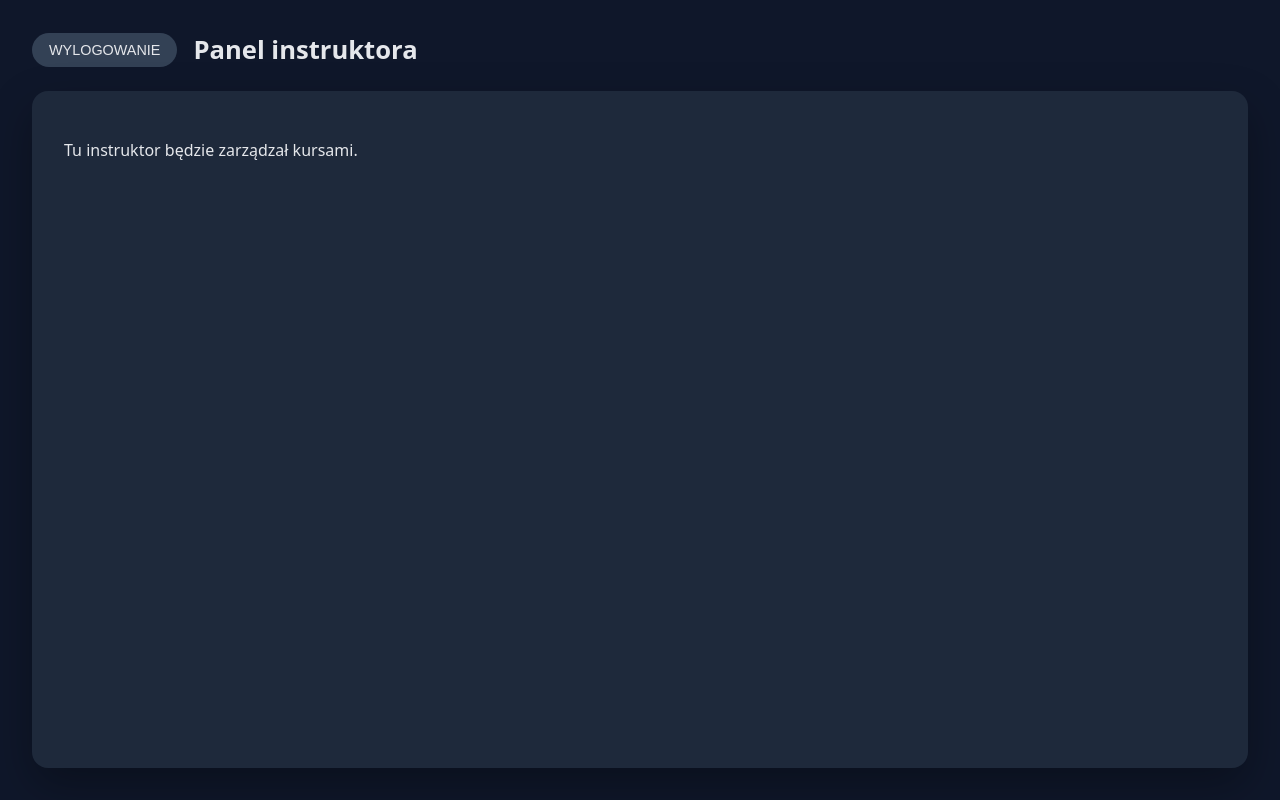
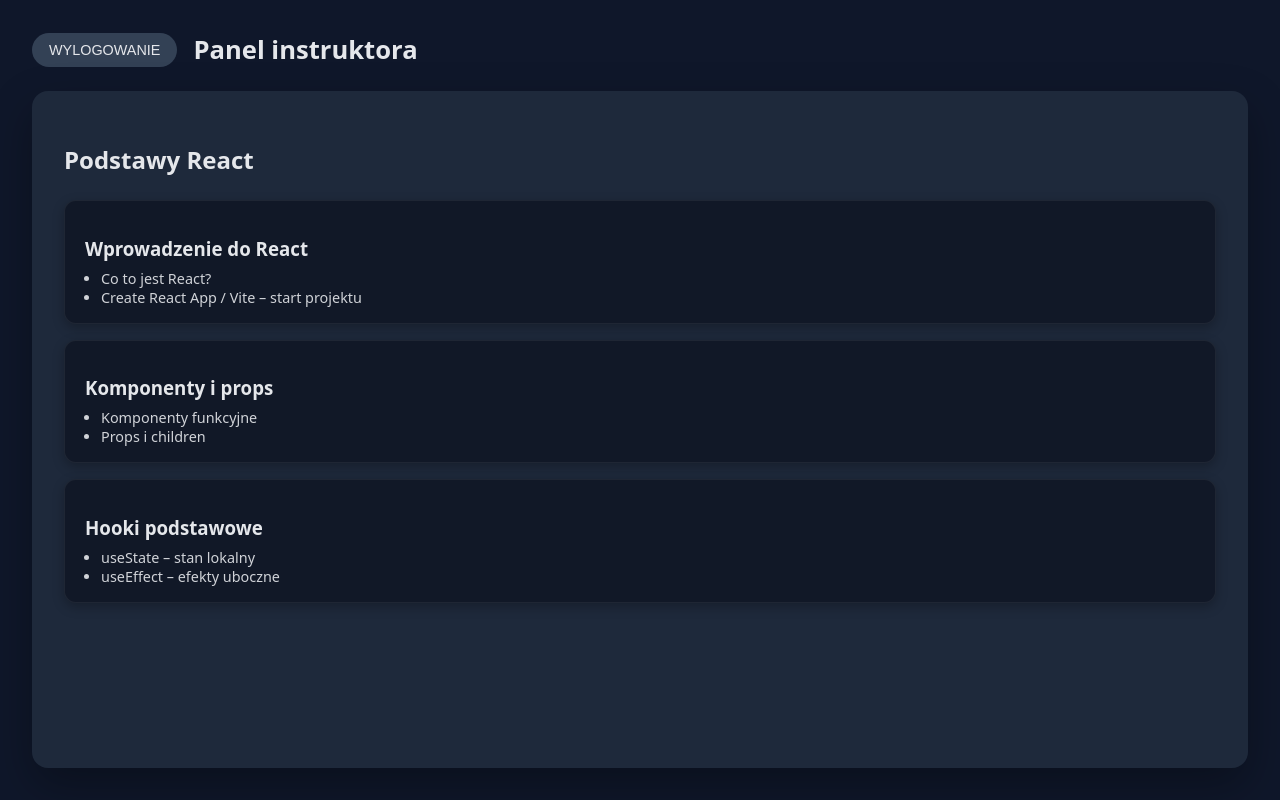
Before and after one commit to Vera-Kibin/LMS-frontend-development, a React (Vite) app in the folder learning_management_system/: page /login in a window 1280 px wide. Both pictures are taken after a click on the button "INSTRUKTOR". Built offline with nearby package versions, Linux system fonts and the light colour scheme.

Commit message:
ADD: Drag and Drop(wlasny, stan lokalny), tylko dla modules, jeszcze bez przycisk. EDIT

```diff
--- /dev/null
+++ b/learning_management_system/src/components/CourseStruktura.jsx
@@ -0,0 +1,31 @@
+import SortableList from "./SortableList.jsx";
+
+export default function CourseStruktura({
+  course,
+  editable = false,
+  onReorderModules,
+}) {
+  return (
+    <div className="course-outline">
+      <h2>{course.title}</h2>
+
+      <SortableList
+        items={course.modules}
+        editable={editable}
+        onReorder={onReorderModules}
+        className="course-modules"
+        itemClassName="module-card"
+        renderItem={(module) => (
+          <>
+            <h3 className="module-card__title">{module.title}</h3>
+            <ul className="module-card__lessons">
+              {module.lessons.map((lesson) => (
+                <li key={lesson.id}>{lesson.title}</li>
+              ))}
+            </ul>
+          </>
+        )}
+      />
+    </div>
+  );
+}
--- /dev/null
+++ b/learning_management_system/src/components/SortableList.jsx
@@ -0,0 +1,73 @@
+import { useState } from "react";
+
+export default function SortableList({
+  items = [],
+  editable = false,
+  onReorder,
+  renderItem,
+  className = "",
+  itemClassName = "",
+}) {
+  const [dragged, setDragged] = useState(null);
+  const [dragOver, setDragOver] = useState(null);
+
+  function handleDragStart(e, elId) {
+    if (!editable) return;
+    setDragged(elId);
+    e.dataTransfer.effectAllowed = "move";
+  }
+
+  function handleDragOver(e, elId) {
+    if (!editable) return;
+    e.preventDefault();
+    if (elId !== dragOver) {
+      setDragOver(elId);
+    }
+  }
+
+  function handleDragLeave() {
+    if (!editable) return;
+    setDragOver(null);
+  }
+
+  function handleDrop(e, elId) {
+    if (!editable) return;
+    e.preventDefault();
+    if (!dragged || dragged === elId) return;
+
+    if (onReorder) {
+      onReorder(dragged, elId);
+    }
+
+    setDragged(null);
+    setDragOver(null);
+  }
+
+  function handleDragEnd() {
+    if (!editable) return;
+    setDragged(null);
+    setDragOver(null);
+  }
+
+  return (
+    <div className={`sortable-list ${className}`}>
+      {items.map((item) => (
+        <div
+          key={item.id}
+          className={
+            `${itemClassName}` +
+            (editable && item.id === dragOver ? " module-card--drag-over" : "")
+          }
+          draggable={editable}
+          onDragStart={(e) => handleDragStart(e, item.id)}
+          onDragOver={(e) => handleDragOver(e, item.id)}
+          onDragLeave={handleDragLeave}
+          onDrop={(e) => handleDrop(e, item.id)}
+          onDragEnd={handleDragEnd}
+        >
+          {renderItem(item)}
+        </div>
+      ))}
+    </div>
+  );
+}
--- /dev/null
+++ b/learning_management_system/src/data/courses.jsx
@@ -0,0 +1,140 @@
+export const initialCourses = [
+  {
+    id: "c1",
+    title: "Podstawy React",
+    level: "beginner",
+    category: "Frontend",
+    modules: [
+      {
+        id: "c1-m1",
+        title: "Wprowadzenie do React",
+        lessons: [
+          {
+            id: "c1-m1-l1",
+            title: "Co to jest React?",
+            durationMinutes: 8,
+          },
+          {
+            id: "c1-m1-l2",
+            title: "Create React App / Vite – start projektu",
+            durationMinutes: 12,
+          },
+        ],
+      },
+      {
+        id: "c1-m2",
+        title: "Komponenty i props",
+        lessons: [
+          {
+            id: "c1-m2-l1",
+            title: "Komponenty funkcyjne",
+            durationMinutes: 10,
+          },
+          {
+            id: "c1-m2-l2",
+            title: "Props i children",
+            durationMinutes: 14,
+          },
+        ],
+      },
+      {
+        id: "c1-m3",
+        title: "Hooki podstawowe",
+        lessons: [
+          {
+            id: "c1-m3-l1",
+            title: "useState – stan lokalny",
+            durationMinutes: 15,
+          },
+          {
+            id: "c1-m3-l2",
+            title: "useEffect – efekty uboczne",
+            durationMinutes: 18,
+          },
+        ],
+      },
+    ],
+  },
+
+  {
+    id: "c2",
+    title: "Zaawansowany React",
+    level: "advanced",
+    category: "Frontend",
+    modules: [
+      {
+        id: "c2-m1",
+        title: "Optymalizacja",
+        lessons: [
+          {
+            id: "c2-m1-l1",
+            title: "React.memo i useMemo",
+            durationMinutes: 16,
+          },
+          {
+            id: "c2-m1-l2",
+            title: "useCallback i kosztowne komponenty",
+            durationMinutes: 20,
+          },
+        ],
+      },
+      {
+        id: "c2-m2",
+        title: "Zarządzanie stanem",
+        lessons: [
+          {
+            id: "c2-m2-l1",
+            title: "Context API w praktyce",
+            durationMinutes: 18,
+          },
+          {
+            id: "c2-m2-l2",
+            title: "Wprowadzenie do Redux Toolkit",
+            durationMinutes: 22,
+          },
+        ],
+      },
+    ],
+  },
+
+  {
+    id: "c3",
+    title: "TypeScript dla frontendowców",
+    level: "intermediate",
+    category: "TypeScript",
+    modules: [
+      {
+        id: "c3-m1",
+        title: "Podstawy TypeScript",
+        lessons: [
+          {
+            id: "c3-m1-l1",
+            title: "Typy podstawowe",
+            durationMinutes: 10,
+          },
+          {
+            id: "c3-m1-l2",
+            title: "Typy złożone (tablice, obiekty)",
+            durationMinutes: 14,
+          },
+        ],
+      },
+      {
+        id: "c3-m2",
+        title: "TS + React",
+        lessons: [
+          {
+            id: "c3-m2-l1",
+            title: "Typowanie propsów i stanu",
+            durationMinutes: 17,
+          },
+          {
+            id: "c3-m2-l2",
+            title: "Custom hooki z TypeScript",
+            durationMinutes: 19,
+          },
+        ],
+      },
+    ],
+  },
+];
--- a/learning_management_system/src/pages/InstructorDashboard.jsx
+++ b/learning_management_system/src/pages/InstructorDashboard.jsx
@@ -1,9 +1,33 @@
 import DashboardLayout from "../components/DashboardLayout.jsx";
+import { initialCourses } from "../data/courses.jsx";
+import { useState } from "react";
+import CourseStruktura from "../components/CourseStruktura.jsx";
+import { reOrder } from "../utils/reOrder.jsx";
 
 export default function InstructorDashboard() {
+  const [courses, setCourses] = useState(initialCourses);
+  const currentCourse = courses[0];
+
+  function handleReorderModules(fromId, toId) {
+    setCourses((prev) =>
+      prev.map((course) =>
+        course.id === currentCourse.id
+          ? {
+              ...course,
+              modules: reOrder(course.modules, fromId, toId),
+            }
+          : course
+      )
+    );
+  }
+
   return (
     <DashboardLayout title="Panel instruktora">
-      <p>Tu instruktor będzie zarządzał kursami.</p>
+      <CourseStruktura
+        course={currentCourse}
+        editable={true}
+        onReorderModules={handleReorderModules}
+      />
     </DashboardLayout>
   );
 }
--- a/learning_management_system/src/pages/StudentDashboard.jsx
+++ b/learning_management_system/src/pages/StudentDashboard.jsx
@@ -1,9 +1,14 @@
 import DashboardLayout from "../components/DashboardLayout.jsx";
+import { initialCourses } from "../data/courses.jsx";
+import { useState } from "react";
+import CourseStruktura from "../components/CourseStruktura.jsx";
 
 export default function StudentDashboard() {
+  const [courses, setCourses] = useState(initialCourses);
+  const currentCourse = courses[0];
   return (
     <DashboardLayout title="Panel studenta">
-      <p>Tu zobaczysz swoje kursy, moduły i lekcje.</p>
+      <CourseStruktura course={currentCourse} editable={false} />
     </DashboardLayout>
   );
 }
--- a/learning_management_system/src/styles/global.scss
+++ b/learning_management_system/src/styles/global.scss
@@ -188,3 +188,45 @@ body {
     font-size: 1.4rem;
   }
 }
+
+.course-modules {
+  display: flex;
+  flex-direction: column;
+  gap: 1rem;
+  margin-top: 1.5rem;
+  margin-bottom: 1.5rem;
+}
+
+.module-card {
+  background: var(--bg-panel);
+  border-radius: 12px;
+  padding: 1rem 1.25rem;
+  border: 1px solid rgba(255, 255, 255, 0.06);
+  box-shadow: 0 4px 12px rgba(0, 0, 0, 0.25);
+  cursor: grab;
+  transition: transform 0.15s ease, box-shadow 0.15s ease,
+    border-color 0.15s ease;
+}
+
+.module-card:hover {
+  transform: translateY(-2px);
+  box-shadow: 0 8px 20px rgba(0, 0, 0, 0.35);
+  border-color: var(--accent);
+}
+
+.module-card__title {
+  font-weight: 600;
+  margin-bottom: 0.5rem;
+}
+
+.module-card__lessons {
+  margin: 0;
+  padding-left: 1rem;
+  font-size: 0.9rem;
+  opacity: 0.9;
+}
+
+.module-card--drag-over {
+  outline: 2px dashed var(--accent);
+  outline-offset: 3px;
+}
--- /dev/null
+++ b/learning_management_system/src/utils/reOrder.jsx
@@ -0,0 +1,10 @@
+export function reOrder(items, from, to) {
+  const arr = [...items];
+  const odId = arr.findIndex((el) => el.id === from);
+  const doId = arr.findIndex((el) => el.id === to);
+
+  if (odId === -1 || doId === -1) return items;
+  const [removed] = arr.splice(odId, 1);
+  arr.splice(doId, 0, removed);
+  return arr;
+}
```
